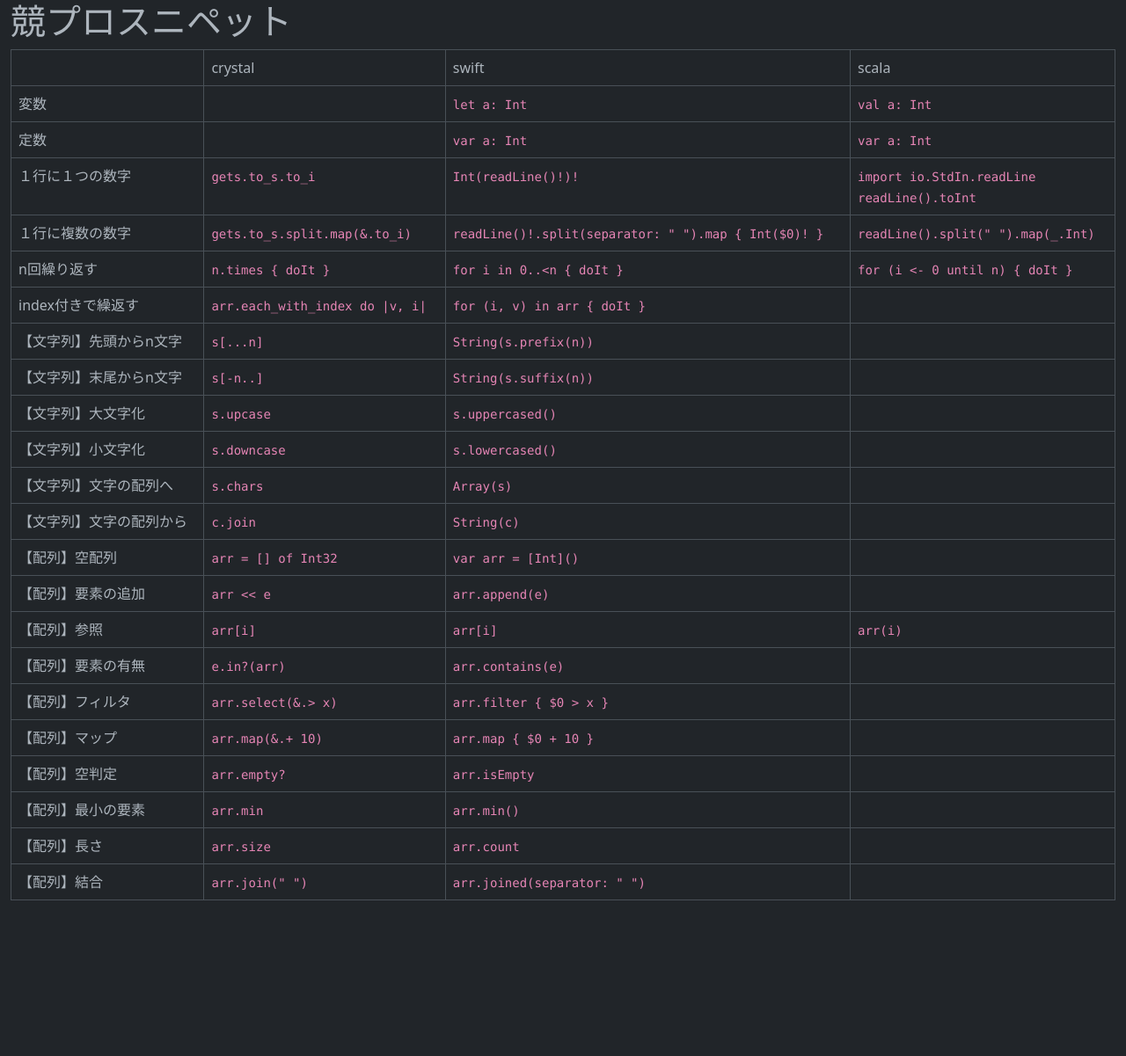
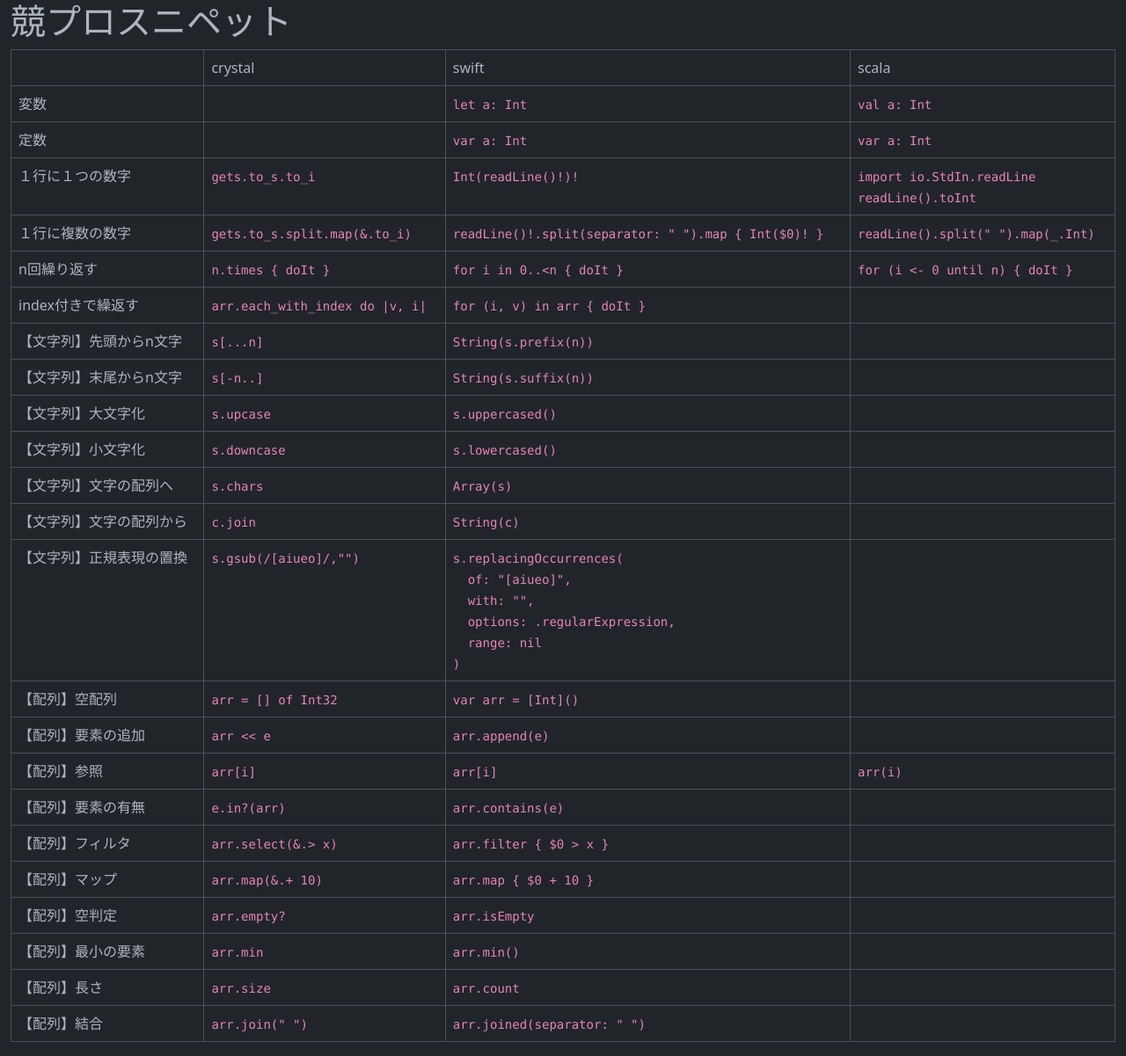
Before and after one commit to tamura2004/languages, a Jekyll site: the page built from index.html, in a window 1280 px wide. Shown: the whole page at 88% size. Built offline with Jekyll 4.4.1, drawn with Linux system fonts in a browser that asks for light colours; before the commit the page ends 1040 px from its top, so only the background shows below that.

Commit message:
Update codes

```diff
--- a/_data/codes.yml
+++ b/_data/codes.yml
@@ -39,6 +39,15 @@ index付きで繰返す:
 【文字列】文字の配列から:
   crystal: c.join
   swift: String(c)
+【文字列】正規表現の置換:
+  crystal: s.gsub(/[aiueo]/,"")
+  swift: |-
+    s.replacingOccurrences(<br>
+      &nbsp;&nbsp;of: "[aiueo]",<br>
+      &nbsp;&nbsp;with: "",<br>
+      &nbsp;&nbsp;options: .regularExpression,<br>
+      &nbsp;&nbsp;range: nil<br>
+    )
 【配列】空配列:
   swift: var arr = [Int]()
   crystal: arr = [] of Int32
```
Also changed, not shown: Gemfile.lock, 1 other file.
